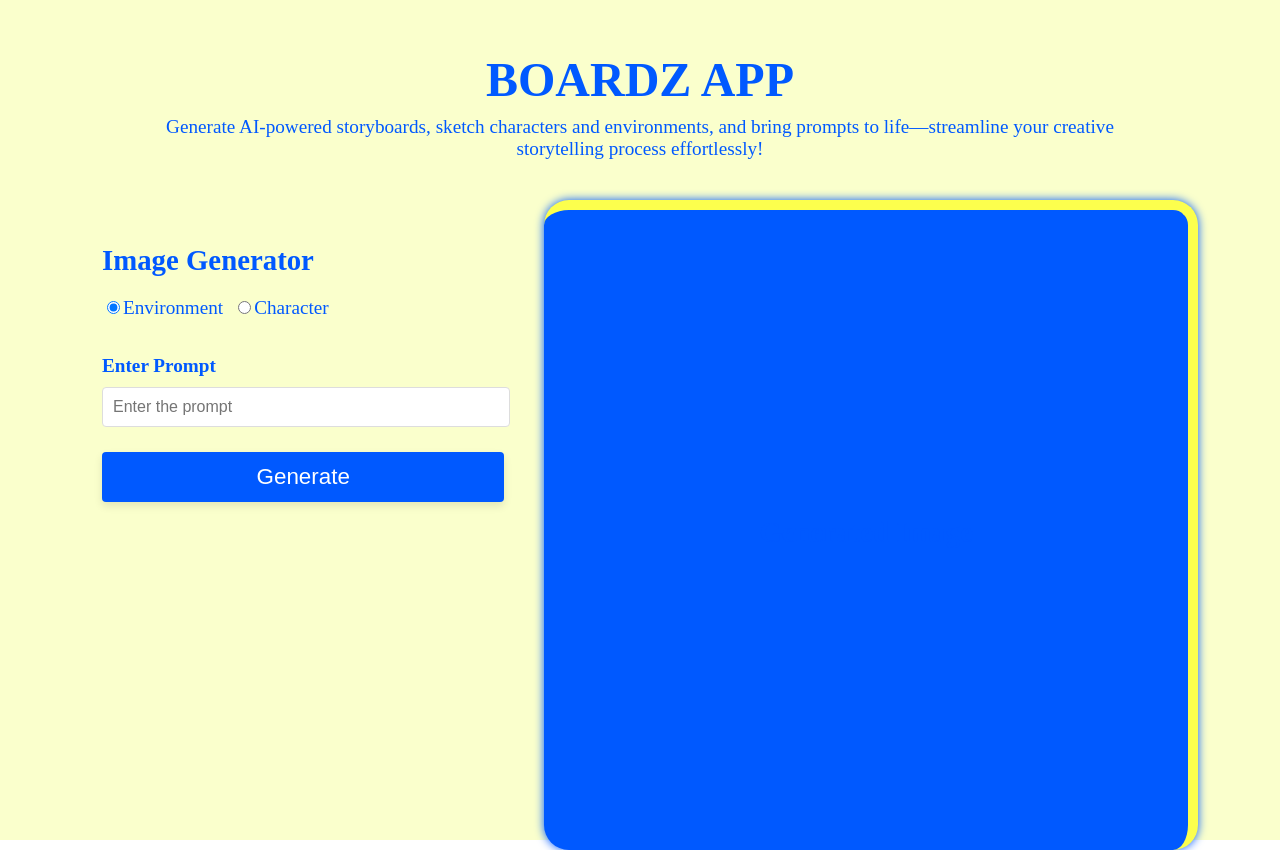
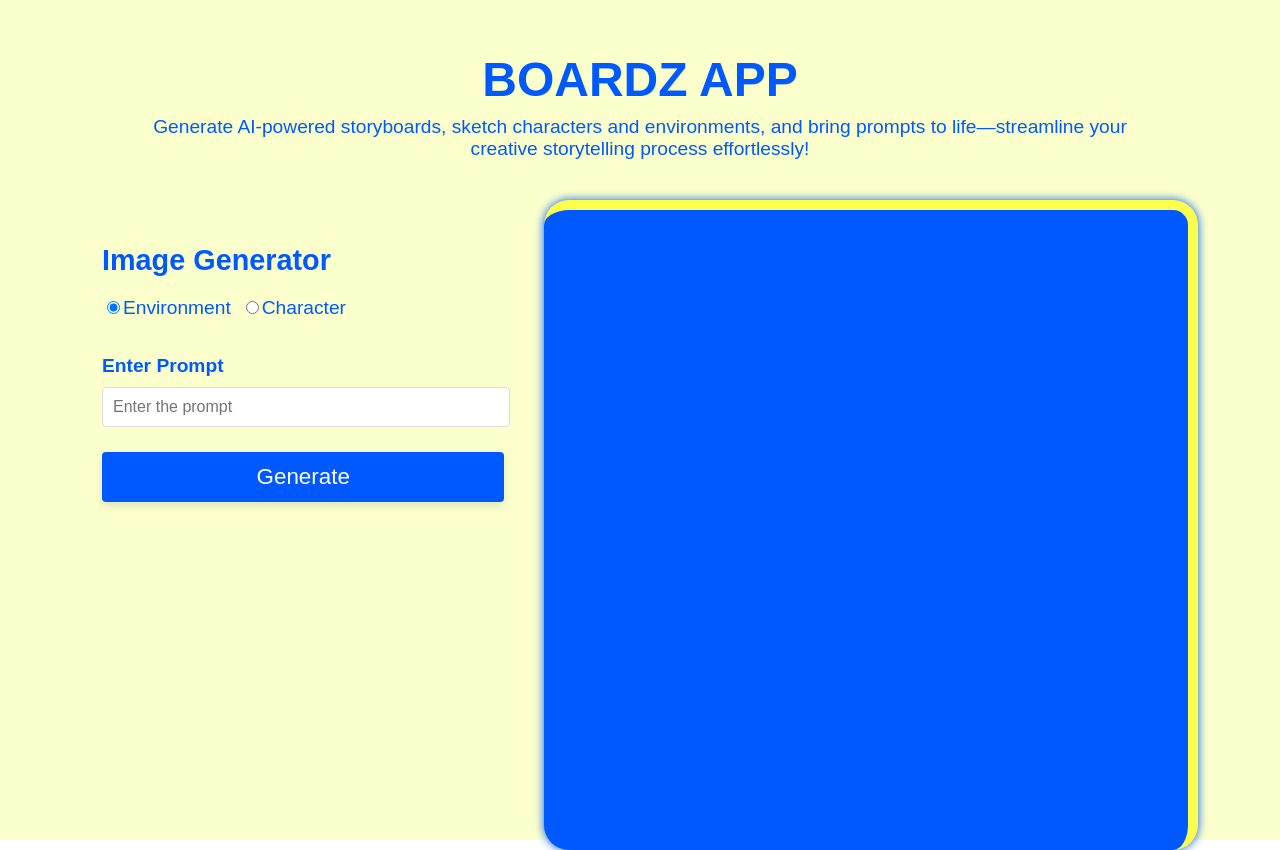
Before and after one commit to shahin-canary/Boardz-app, a React (Create React App) app: page / in a window 1280 px wide. Built offline with nearby package versions, Linux system fonts and the light colour scheme.

Commit message:
first commit-

```diff
--- a/src/components/ImageGenerator.js
+++ b/src/components/ImageGenerator.js
@@ -88,8 +88,8 @@ const ImageGenerator = () => {
       padding: "20px",
       backgroundColor: "rgba(250, 255, 201, 0.94)",
       minHeight: "100vh",
-      // fontFamily: "Arial, sans-serif",
-      fontFamily: "Lobster, cursive",
+      fontFamily: "Arial, sans-serif",
+      // fontFamily: "Lobster, cursive",
 
     },
     appHeader: {
```
